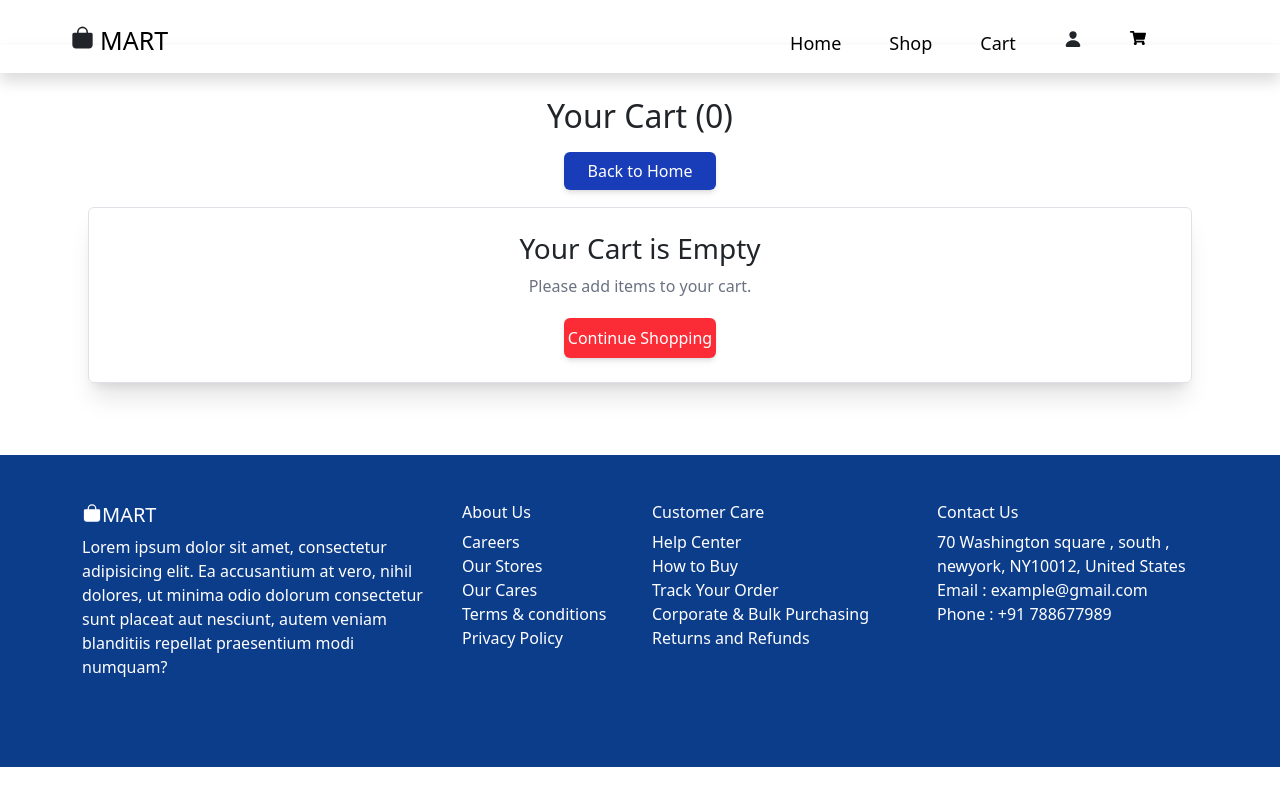
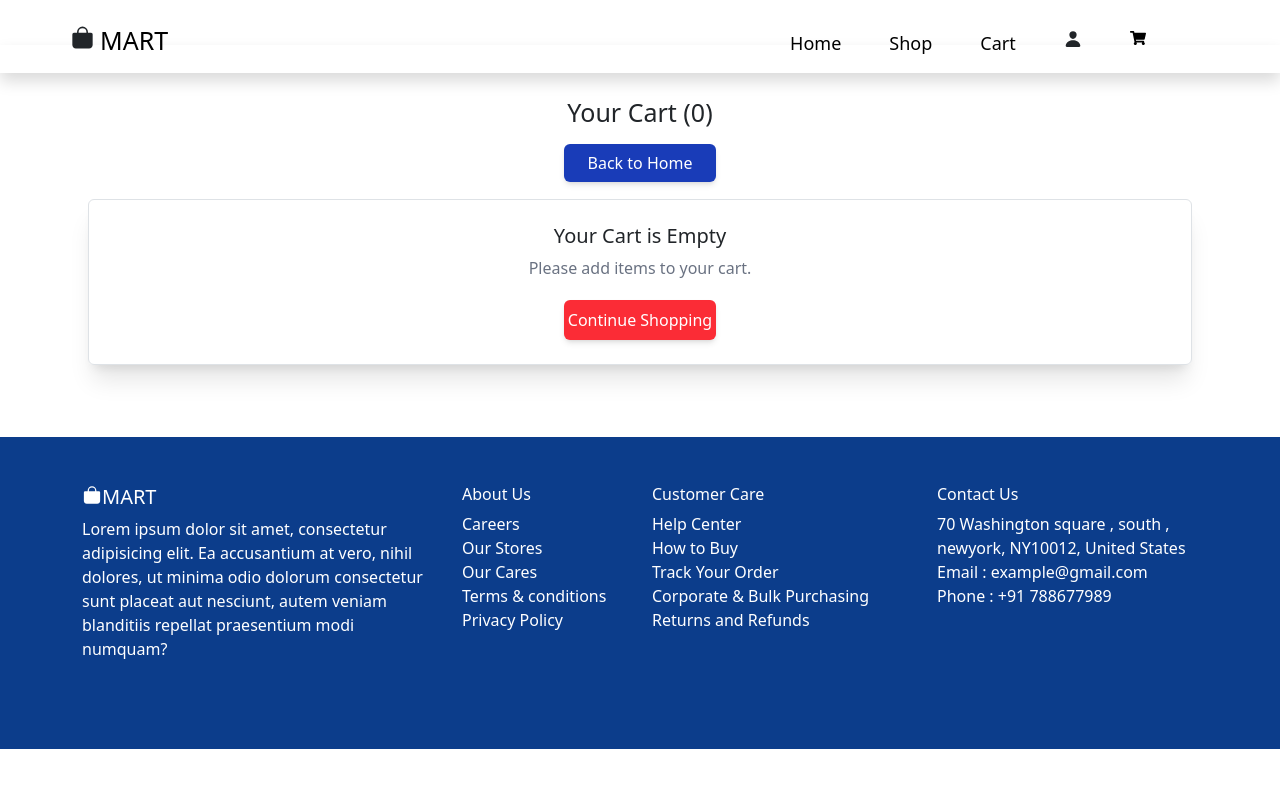
Before and after one commit to vivekananda75/E-Commerce-React-JS-Project, a React (Vite) app in the folder E-Commerce/: page /Cartpage in a window 1280 px wide. Built offline with nearby package versions, Linux system fonts and the light colour scheme.

Commit message:
third commit

```diff
--- a/E-Commerce/src/pages/Cartpage.jsx
+++ b/E-Commerce/src/pages/Cartpage.jsx
@@ -20,7 +20,7 @@ export default function Cart() {
       {cartProducts.length === 0 ? (
         <div className="text-center">
           {/* Header */}
-          <h2 className="text-3xl font-bold mb-4">Your Cart (0)</h2>
+          <h2 className="text-3xl font-bold mb-4"style={{fontSize:25}}>Your Cart (0)</h2>
 
           {/* Back to Home Button */}
           <Link to="/" className="bg-blue-800 text-white px-4 py-2 mt-2 rounded-md shadow-md hover:bg-blue-600 transition duration-300">
@@ -29,7 +29,7 @@ export default function Cart() {
 
           {/* Empty Cart Message */}
           <div className="mt-6 p-6 border border-gray-300 shadow-xl hover:shadow-2xl rounded-md">
-            <h3 className="text-lg font-semibold text-gray-600">Your Cart is Empty</h3>
+            <h3 className="text-lg font-semibold text-gray-600" style={{fontSize:20}}>Your Cart is Empty</h3>
             <p className="text-gray-500">Please add items to your cart.</p>
             {/* Continue Shopping Button */}
             <Link to="/shopFilter" className="mt-1 inline-block bg-red-500 text-white px-1 py-2 rounded-md shadow-md hover:bg-red-700 transition duration-300">
```
